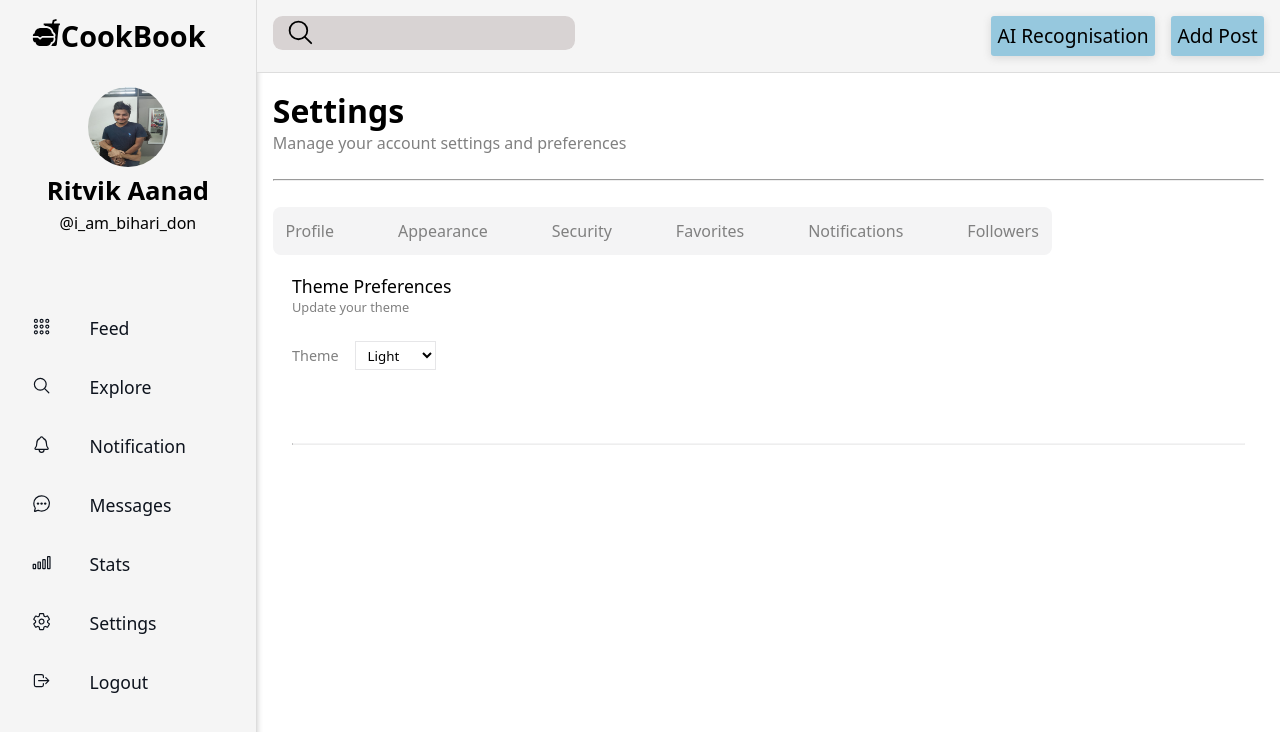
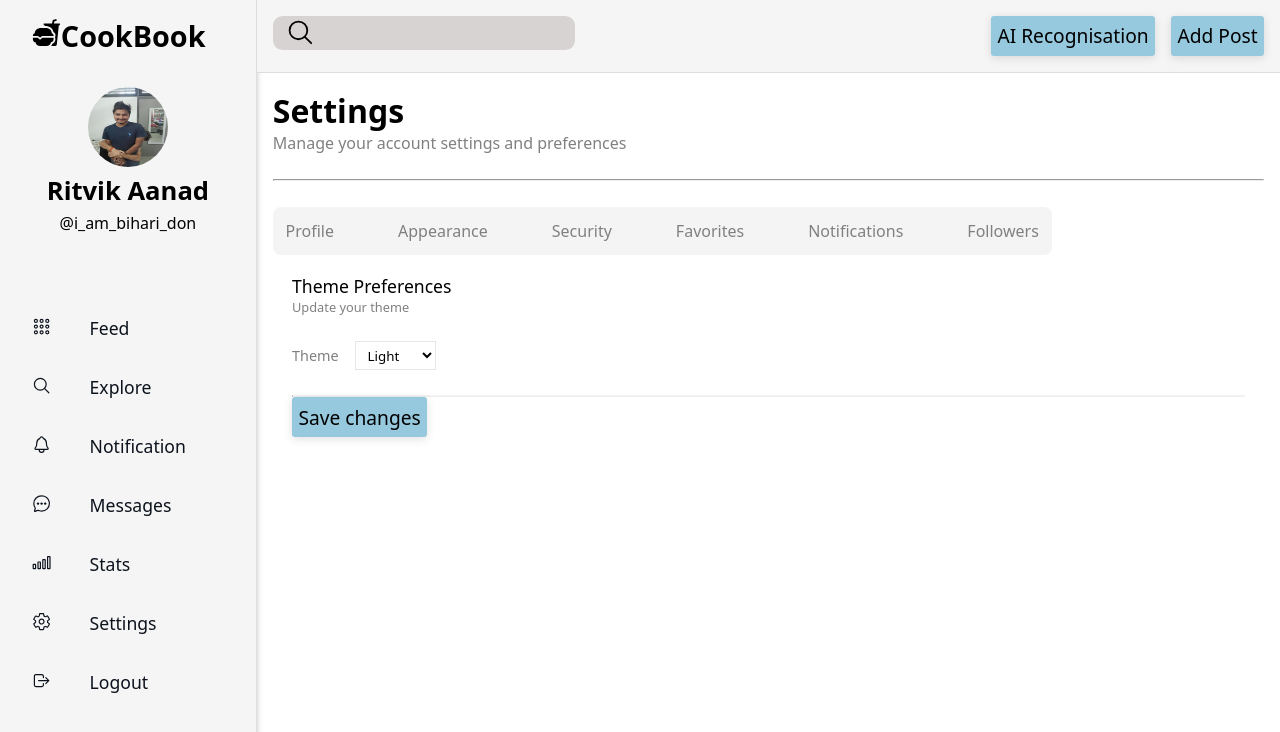
Before and after one commit to RitvikAnand583/cookbook, a React (Vite) app in the folder frontend/: page /settings/appearance in a window 1280 px wide. Shown: the top 732 px of the page. Built offline with nearby package versions, Linux system fonts and the light colour scheme.

Commit message:
Added save changes button to appearance section in settings

```diff
--- a/frontend/src/ui/Appearance.jsx
+++ b/frontend/src/ui/Appearance.jsx
@@ -1,3 +1,4 @@
+import Button from "./Button";
 import Heading from "./Heading";
 import Input from "./Input";
 import Label from "./Label";
@@ -33,10 +34,11 @@ function Appearance() {
             </Row>
           </div>
         </section>
-        <br />
+        {/* <br /> */}
         <hr style={{ borderTop: "1px solid #f4f4f5" }} />
         {/* <div style={{ border: "1px solid grey" }}></div> */}
       </Row>
+      <Button>Save changes</Button>
     </div>
   );
 }
```
